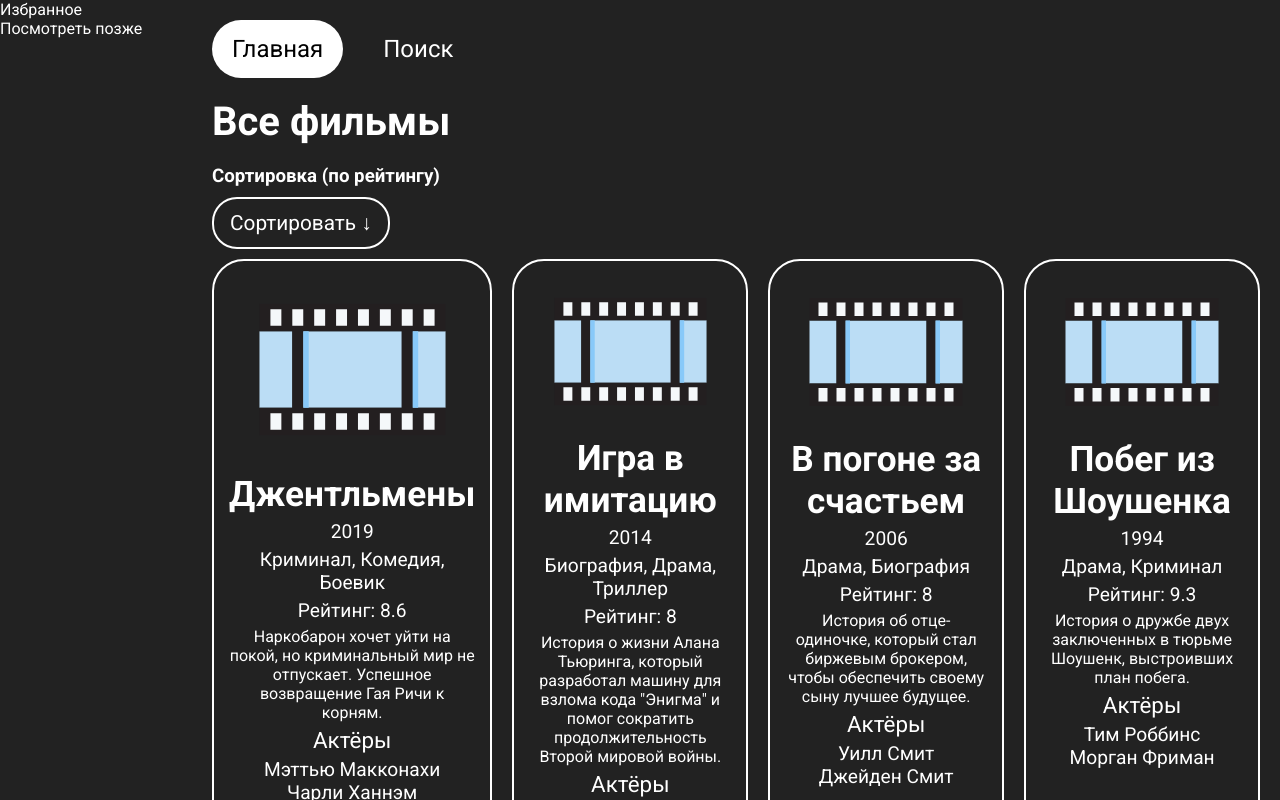
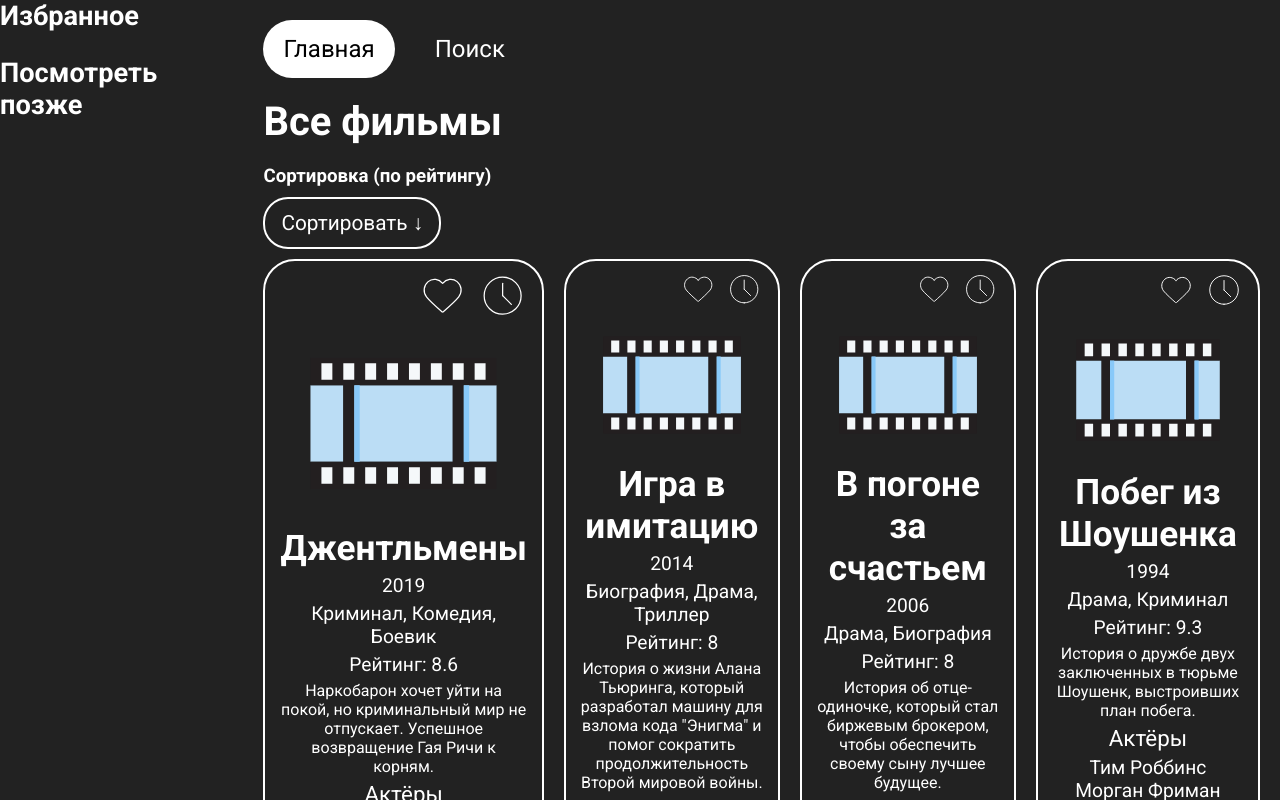
Before and after one commit to Arturio186/esoft-react-fourth, a React (Vite) app: page / in a window 1280 px wide. Shown: the top 800 px of the page. Built offline with nearby package versions, Linux system fonts and the light colour scheme.

Commit message:
UserSlice and favourites movies

```diff
--- /dev/null
+++ b/src/components/FilmActions/FilmActions.scss
@@ -0,0 +1,26 @@
+.actions {
+    display: flex;
+    flex-direction: row;
+    gap: 10px;
+    justify-content: right;
+
+    svg {
+        width: 20%;
+        height: auto;
+
+        transition: transform 0.3s ease;
+
+        &:hover {
+            cursor: pointer;
+            transform: scale(1.1);
+        }
+    }
+
+    .active__favourite {
+        fill: #d60000
+    }
+
+    .active__time {
+        fill: #00459e
+    }
+}
--- /dev/null
+++ b/src/components/FilmActions/FilmActions.tsx
@@ -0,0 +1,48 @@
+import { FC } from 'react'
+
+import './FilmActions.scss'
+import IFilm from '#interfaces/IFilm'
+import { useDispatch, useSelector } from 'react-redux'
+import { RootState } from '#store/store'
+
+import IUserState from '#interfaces/IUserState'
+
+import { addToFavorite, removeFromFavorite, addToWatch, removeFromWatch} from '#store/userSlice'
+
+interface IFilmActionsProps {
+    film: IFilm
+}
+
+const FilmActions : FC<IFilmActionsProps> = ({ film }) => {
+    const user = useSelector<RootState, IUserState>(state => state.user)
+    const dispatch = useDispatch()
+
+    // films.find(x => x.id === Number(id))
+    const isFavourite = user.favoriteFilms.find(x => x.id === film.id)
+    const isWatch = user.toWatchFilms.find(x => x.id === film.id)
+
+    return (
+        <div className="actions">
+            <svg
+                className={isFavourite ? 'active__favourite' : ''}
+                onClick={() => isFavourite ? dispatch(removeFromFavorite(film)) : dispatch(addToFavorite(film))}
+                viewBox="0 0 24.00 24.00" fill="none" xmlns="http://www.w3.org/2000/svg"
+            >
+                <g id="SVGRepo_bgCarrier" strokeWidth="0"/>
+                <g id="SVGRepo_tracerCarrier" strokeLinecap="round" strokeLinejoin="round"/>
+                <g id="SVGRepo_iconCarrier"> <path fillRule="evenodd" clipRule="evenodd" d="M12 6.00019C10.2006 3.90317 7.19377 3.2551 4.93923 5.17534C2.68468 7.09558 2.36727 10.3061 4.13778 12.5772C5.60984 14.4654 10.0648 18.4479 11.5249 19.7369C11.6882 19.8811 11.7699 19.9532 11.8652 19.9815C11.9483 20.0062 12.0393 20.0062 12.1225 19.9815C12.2178 19.9532 12.2994 19.8811 12.4628 19.7369C13.9229 18.4479 18.3778 14.4654 19.8499 12.5772C21.6204 10.3061 21.3417 7.07538 19.0484 5.17534C16.7551 3.2753 13.7994 3.90317 12 6.00019Z" stroke="#fff" strokeWidth="0.6" strokeLinecap="round" strokeLinejoin="round"/> </g>
+            </svg>
+            <svg
+                className={isWatch ? 'active__time' : ''}
+                onClick={() => isWatch ? dispatch(removeFromWatch(film)) : dispatch(addToWatch(film))}
+                viewBox="0 0 24 24" fill="none" xmlns="http://www.w3.org/2000/svg"
+            >
+                <g id="SVGRepo_bgCarrier" strokeWidth="0"/>
+                <g id="SVGRepo_tracerCarrier" strokeLinecap="round" strokeLinejoin="round"/>
+                <g id="SVGRepo_iconCarrier"> <path d="M12 21C16.9706 21 21 16.9706 21 12C21 7.02944 16.9706 3 12 3C7.02944 3 3 7.02944 3 12C3 16.9706 7.02944 21 12 21Z" stroke="#fff" strokeWidth="0.6" strokeLinecap="round" strokeLinejoin="round"/> <path d="M12 6V12" stroke="#fff" strokeWidth="0.6" strokeLinecap="round" strokeLinejoin="round"/> <path d="M16.24 16.24L12 12" stroke="#fff" strokeWidth="0.6" strokeLinecap="round" strokeLinejoin="round"/> </g>
+            </svg>
+        </div>
+    )
+}
+
+export default FilmActions
--- a/src/components/FilmCard/FilmCard.tsx
+++ b/src/components/FilmCard/FilmCard.tsx
@@ -3,6 +3,7 @@ import { FC } from 'react'
 import FilmSVG from '../../assets/film.svg'
 
 import './FilmCard.scss'
+import FilmActions from '#components/FilmActions/FilmActions'
 
 interface IFilmProps {
     film: IFilm
@@ -11,6 +12,7 @@ interface IFilmProps {
 const FilmCard : FC<IFilmProps> = ({ film }) => {
     return (
         <div className='film'>
+            <FilmActions film={film} />
             <img src={FilmSVG} alt='Film image' />
             <p className='title'>{film.title}</p>
             <p className='year'>{film.year}</p>
--- /dev/null
+++ b/src/interfaces/IUserState.ts
@@ -0,0 +1,6 @@
+import IFilm from "./IFilm"
+
+export default interface IUserState {
+    favoriteFilms: IFilm[],
+    toWatchFilms: IFilm[]
+}
--- a/src/layouts/MainLayout/MainLayout.scss
+++ b/src/layouts/MainLayout/MainLayout.scss
@@ -7,7 +7,21 @@
 }
 
 aside {
-    width: 15%;
+    width: 20%;
+
+    ul {
+        display: flex;
+        flex-direction: column;
+        gap: 5px;
+        font-size: 1.2rem;
+
+        margin-bottom: 20px;
+    }
+
+    .aside__title {
+        font-size: 1.7rem;
+        margin-bottom: 5px;
+    }
 }
 
 .container {
--- a/src/layouts/MainLayout/MainLayout.tsx
+++ b/src/layouts/MainLayout/MainLayout.tsx
@@ -3,13 +3,28 @@ import { Outlet, NavLink } from 'react-router-dom'
 
 import './MainLayout.scss'
 import { MAIN_ROUTE, SEARCH_ROUTE } from '#utils/consts'
+import { useSelector } from 'react-redux'
+import { RootState } from '#store/store'
+import IUserState from '#interfaces/IUserState'
 
 const MainLayout : FC = () => {
+    const user = useSelector<RootState, IUserState>(state => state.user)
+
     return (
         <>
             <aside>
-                <p className='aside__tiltle'>Избранное</p>
-                <p className='aside__tiltle'>Посмотреть позже</p>
+                <h2 className='aside__title'>Избранное</h2>
+                <ul>
+                    {user.favoriteFilms.map((film) =>
+                        <li key={film.id}>{film.title}</li>
+                    )}
+                </ul>
+                <h2 className='aside__title'>Посмотреть позже</h2>
+                <ul>
+                    {user.toWatchFilms.map((film) =>
+                        <li key={film.id}>{film.title}</li>
+                    )}
+                </ul>
             </aside>
             <div className="container">
                 <header>
--- a/src/store/store.ts
+++ b/src/store/store.ts
@@ -1,9 +1,11 @@
 import { configureStore } from "@reduxjs/toolkit";
 import filmsSlice from "./filmsSlice";
+import userSlice from "./userSlice";
 
 const store = configureStore({
     reducer: {
-        films: filmsSlice
+        films: filmsSlice,
+        user: userSlice
     }
 })
 
--- /dev/null
+++ b/src/store/userSlice.ts
@@ -0,0 +1,39 @@
+import { createSlice } from "@reduxjs/toolkit";
+
+import IUserState from "#interfaces/IUserState";
+
+const initialState : IUserState = {
+    favoriteFilms: [],
+    toWatchFilms: []
+}
+
+const userSlice = createSlice({
+    name: 'user',
+    initialState,
+    reducers: {
+        addToFavorite: (state, action) => {
+            state.favoriteFilms.push(action.payload)
+        },
+
+        removeFromFavorite: (state, action) => {
+            state.favoriteFilms = state.favoriteFilms.filter((film) => film.id != action.payload.id)
+        },
+
+        addToWatch: (state, action) => {
+            state.toWatchFilms.push(action.payload)
+        },
+
+        removeFromWatch: (state, action) => {
+            state.toWatchFilms = state.toWatchFilms.filter((film) => film.id != action.payload.id)
+        },
+    }
+})
+
+export const {
+    addToFavorite,
+    removeFromFavorite,
+    addToWatch,
+    removeFromWatch
+} = userSlice.actions
+
+export default userSlice.reducer
```
